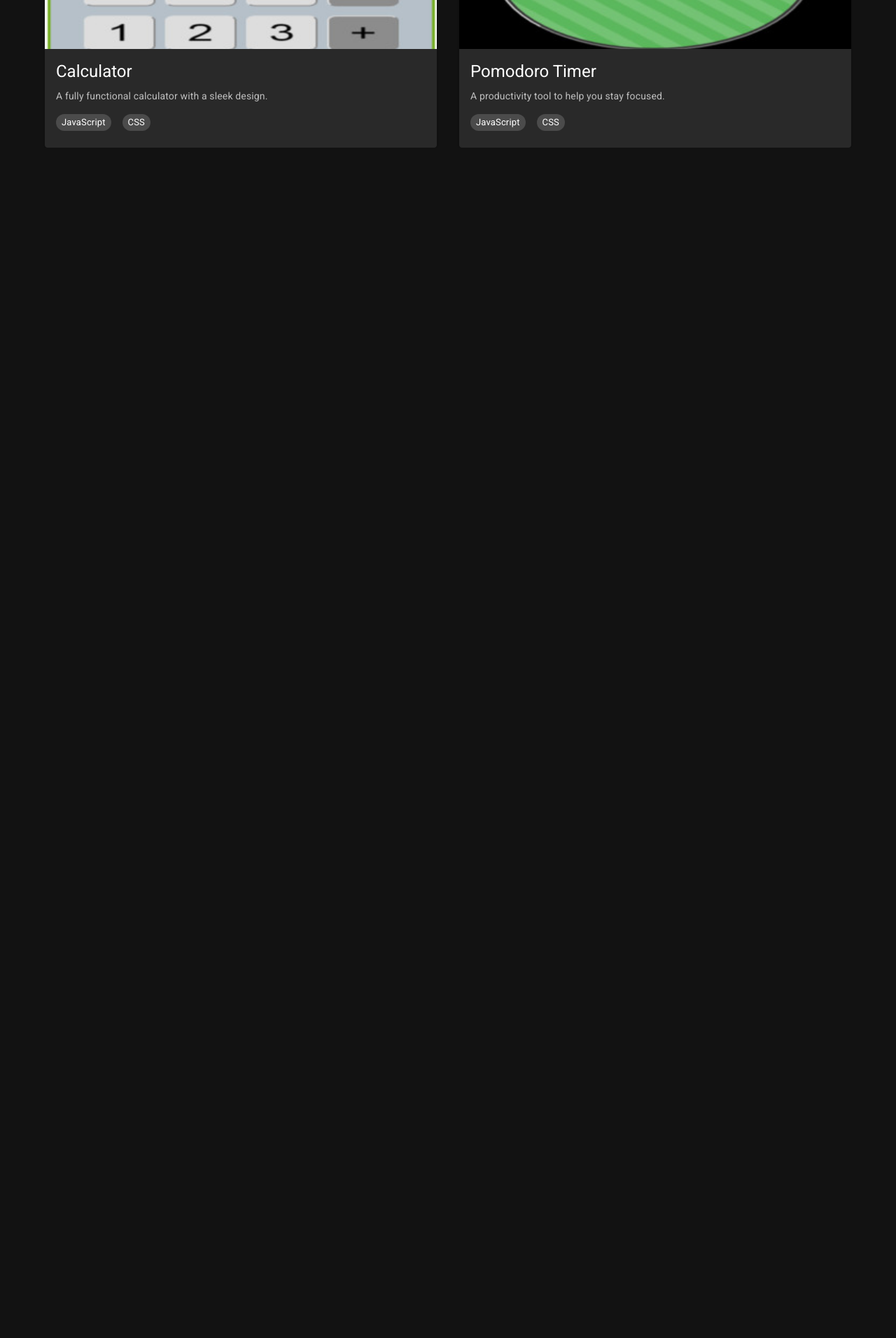
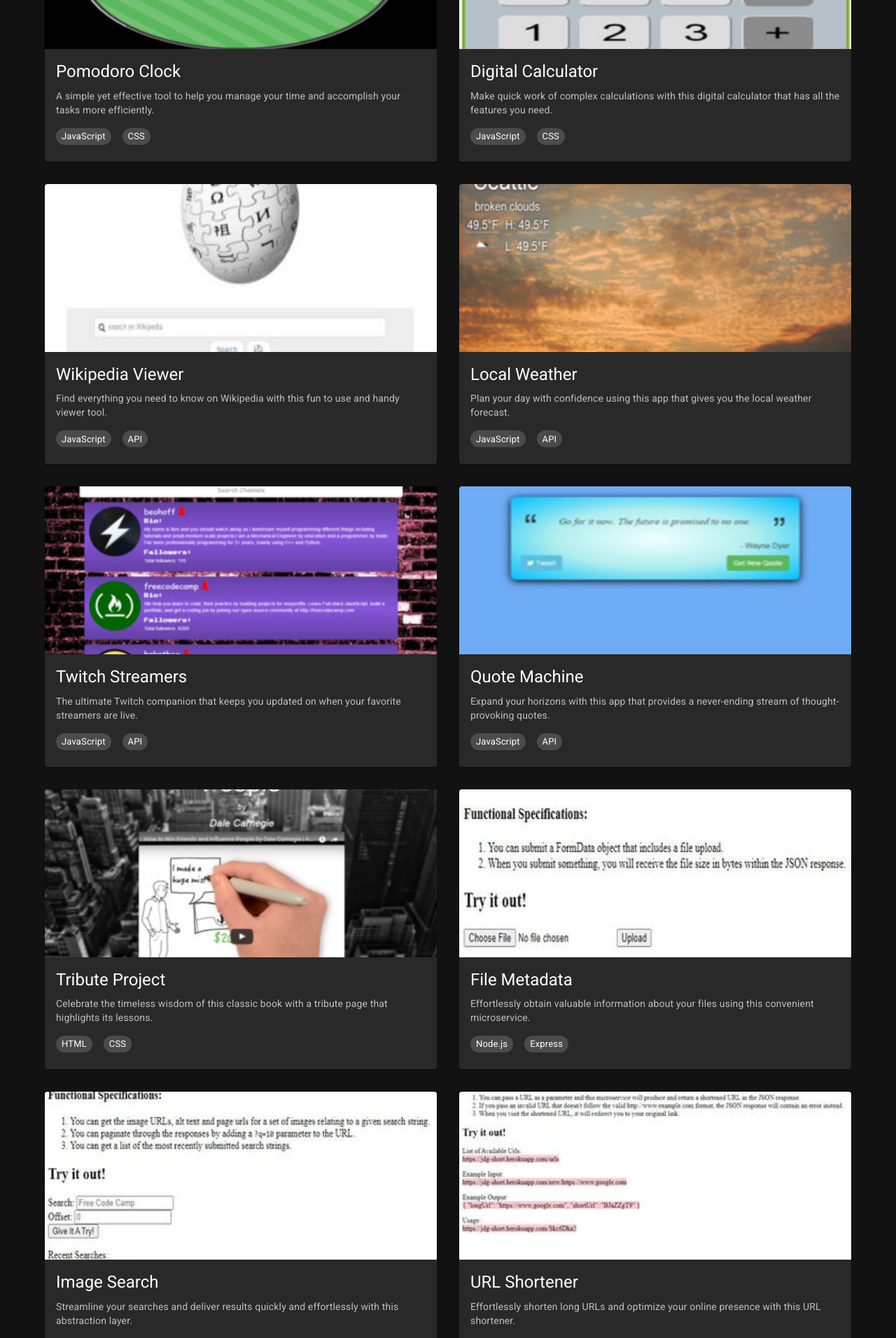
Before and after one commit to JD-Gonz/JD-Gonz.github.io, a React (Vite) app: page /projects in a window 1280 px wide. Shown: the part 1180-3092 px from the top of the page at 70% size. Before the commit the page ends 1391 px from the top, so only its background shows below. Built offline with nearby package versions, Linux system fonts and the light colour scheme; the HTML template or start-up script is replaced by a standard one.

Commit message:
Ensure all projects are displayed

```diff
--- a/src/pages/Projects.jsx
+++ b/src/pages/Projects.jsx
@@ -38,22 +38,92 @@ const Projects = () => {
       title: 'Tic Tac Toe',
       description: 'A classic game of Tic Tac Toe with a modern interface.',
       image: '/images/projects/ticTacToe.jpg',
-      link: 'https://codepen.io/jdg99/full/GRqXqX',
+      link: 'https://codepen.io/jdg99/full/MyZgMB/',
       tags: ['JavaScript', 'CSS'],
     },
     {
-      title: 'Calculator',
-      description: 'A fully functional calculator with a sleek design.',
-      image: '/images/projects/calculator.jpg',
-      link: 'https://codepen.io/jdg99/full/GRqXqX',
+      title: 'Pomodoro Clock',
+      description: 'A simple yet effective tool to help you manage your time and accomplish your tasks more efficiently.',
+      image: '/images/projects/pomodoro.jpg',
+      link: 'https://codepen.io/jdg99/full/NNYodV/',
       tags: ['JavaScript', 'CSS'],
     },
     {
-      title: 'Pomodoro Timer',
-      description: 'A productivity tool to help you stay focused.',
-      image: '/images/projects/pomodoro.jpg',
-      link: 'https://codepen.io/jdg99/full/GRqXqX',
+      title: 'Digital Calculator',
+      description: 'Make quick work of complex calculations with this digital calculator that has all the features you need.',
+      image: '/images/projects/calculator.jpg',
+      link: 'https://codepen.io/jdg99/full/aNYojq/',
       tags: ['JavaScript', 'CSS'],
+    },
+    {
+      title: 'Wikipedia Viewer',
+      description: 'Find everything you need to know on Wikipedia with this fun to use and handy viewer tool.',
+      image: '/images/projects/wiki.jpg',
+      link: 'https://codepen.io/jdg99/full/qZNmoG/',
+      tags: ['JavaScript', 'API'],
+    },
+    {
+      title: 'Local Weather',
+      description: 'Plan your day with confidence using this app that gives you the local weather forecast.',
+      image: '/images/projects/weather.jpg',
+      link: 'https://codepen.io/jdg99/full/oxbpJR/',
+      tags: ['JavaScript', 'API'],
+    },
+    {
+      title: 'Twitch Streamers',
+      description: 'The ultimate Twitch companion that keeps you updated on when your favorite streamers are live.',
+      image: '/images/projects/twitch.jpg',
+      link: 'https://codepen.io/jdg99/full/mPmeLN/',
+      tags: ['JavaScript', 'API'],
+    },
+    {
+      title: 'Quote Machine',
+      description: 'Expand your horizons with this app that provides a never-ending stream of thought-provoking quotes.',
+      image: '/images/projects/randomQuote.jpg',
+      link: 'https://codepen.io/jdg99/full/jqbOoV/',
+      tags: ['JavaScript', 'API'],
+    },
+    {
+      title: 'Tribute Project',
+      description: 'Celebrate the timeless wisdom of this classic book with a tribute page that highlights its lessons.',
+      image: '/images/projects/tribute.jpg',
+      link: 'https://codepen.io/jdg99/full/JGVjPR/',
+      tags: ['HTML', 'CSS'],
+    },
+    {
+      title: 'File Metadata',
+      description: 'Effortlessly obtain valuable information about your files using this convenient microservice.',
+      image: '/images/projects/fileMetadata.jpg',
+      link: 'https://github.com/JD-Gonz/fileMetadata',
+      tags: ['Node.js', 'Express'],
+    },
+    {
+      title: 'Image Search',
+      description: 'Streamline your searches and deliver results quickly and effortlessly with this abstraction layer.',
+      image: '/images/projects/imageSearch.jpg',
+      link: 'https://github.com/JD-Gonz/imageSearch',
+      tags: ['Node.js', 'API'],
+    },
+    {
+      title: 'URL Shortener',
+      description: 'Effortlessly shorten long URLs and optimize your online presence with this URL shortener.',
+      image: '/images/projects/urlShortener.jpg',
+      link: 'https://github.com/JD-Gonz/urlShortener',
+      tags: ['Node.js', 'Express'],
+    },
+    {
+      title: 'Request Header Parser',
+      description: 'Get key browser information at a glance with this convenient header parser microservice.',
+      image: '/images/projects/requestHeaderParser.jpg',
+      link: 'https://github.com/JD-Gonz/headerParser',
+      tags: ['Node.js', 'Express'],
+    },
+    {
+      title: 'Timestamp Converter',
+      description: 'Easily convert timestamps and natural language dates with our versatile Timestamp Microservice.',
+      image: '/images/projects/Timestamp.jpg',
+      link: 'https://github.com/JD-Gonz/timestampApi',
+      tags: ['Node.js', 'Express'],
     },
   ];
 
```
